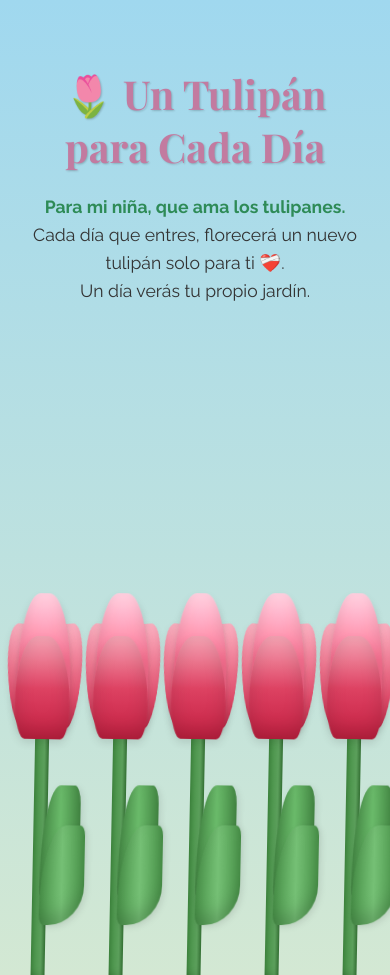
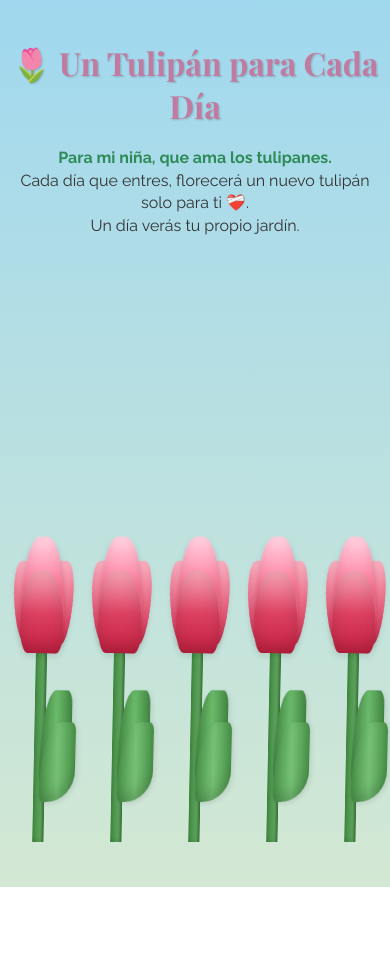
Before and after one commit to Javier30ivera/Tulipanes, a plain HTML site: page index.html in a window 390 px wide. After the commit the page ends 887 px from the top, so only its background shows below. Drawn offline with nearby package versions, Linux system fonts and the light colour scheme; a web font is replaced by a local one.

Commit message:
"Responsividad para movil"

```diff
--- a/styles.css
+++ b/styles.css
@@ -300,4 +300,24 @@ body {
  .leaf.leaf-2 {
       --base-rotZ: 15deg; --base-rotY: 25deg; --base-rotX: -5deg;
       transform: translateX(-40%) scaleX(-1) rotateZ(var(--base-rotZ)) rotateY(var(--base-rotY)) rotateX(var(--base-rotX));
- }
+}
+
+/*Resposivo para movil*/
+@media (max-width: 768px) {
+    .texto {
+      padding: 20px 10px;
+    }
+
+    .texto h1 {
+      font-size: 2em;
+    }
+
+    .texto p {
+      font-size: 1em;
+      line-height: 1.4;
+    }
+
+    .tulip-container {
+        transform: scale(0.8);
+      }
+}
```
